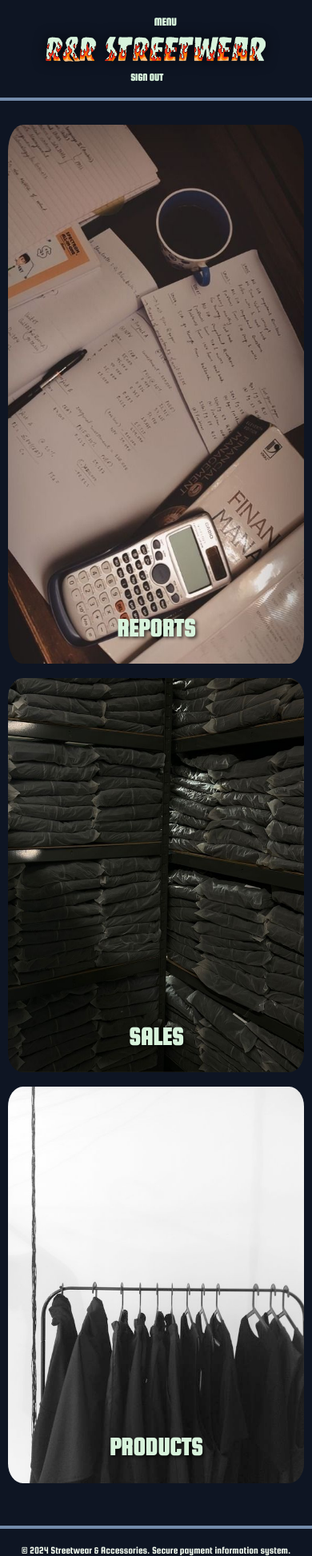
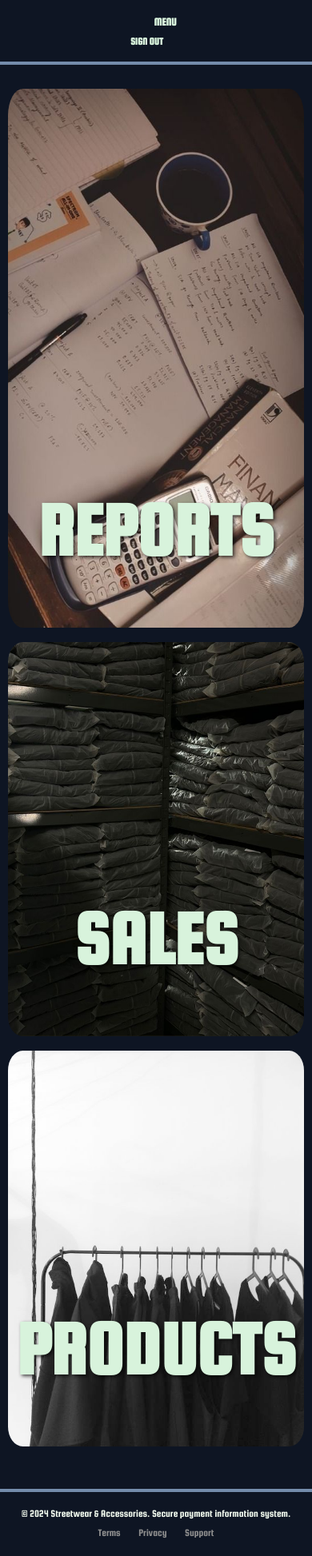
Before and after one commit to AlejandroRiba/proyectocryp2, a Flask app: page / in a window 390 px wide. Shown: the top 1946 px of the page at 80% size. After the commit the page ends 1924 px from the top, so only its background shows below. Run offline with Flask 3, Linux system fonts and the light colour scheme; the visitor is signed in with stand-in values (Sample User, id 1).

Commit message:
diseño ocultar logo en pantallas pequeñas

```diff
--- a/static/stylemain.css
+++ b/static/stylemain.css
@@ -306,10 +306,6 @@
         height: auto;
     }
 
-    .category h1 {
-        font-size: 2.5em; /* Reduce el tamaño del texto */
-    }
-
     .navbar {
         flex-wrap: wrap;
     }
@@ -345,19 +341,19 @@
         border-radius: 5%; /* Ajuste para bordes más redondeados en móviles */
     }
 
-    .category h1 {
-        font-size: 2em; /* Texto más pequeño en móviles */
-    }
-
     .navbar {
         flex-direction: column; /* Apilar los elementos verticalmente */
         align-items: center;
     }
 
-    .nav-left, .nav-right, .nav-logo {
+    .nav-left, .nav-right {
         flex: 1 1 auto;
         text-align: center;
         margin-top: 5px;
+    }
+
+    .nav-logo{
+        display: none;
     }
 
     .menu-container a {
```
